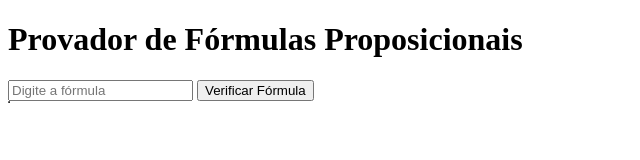
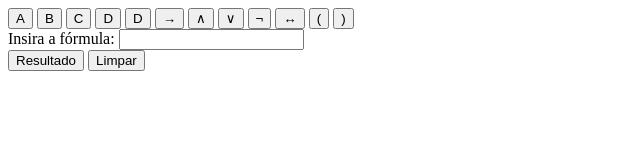
Before and after one commit to kaiomendes15/provador_formulas_proposicionais, a plain HTML site: page index.html in a window 1280 px wide. Shown: the whole page, without its empty margins (0-640 px from the left). Drawn offline with Linux system fonts and the light colour scheme.

Commit message:
feat: html

```diff
--- a/index.html
+++ b/index.html
@@ -1,25 +1,36 @@
 <!DOCTYPE html>
-<html lang="pt">
+<html lang="pt-br">
 <head>
     <meta charset="UTF-8">
     <meta name="viewport" content="width=device-width, initial-scale=1.0">
-    <title>Provador de Fórmulas Proposicionais</title>
-    <link rel="stylesheet" href="styles.css">
-    <script src="script.js"></script>
+    <title>Calculadora</title>
 </head>
 <body>
-
-    <h1>Provador de Fórmulas Proposicionais</h1>
-
-    <input type="text" id="inputFormula" placeholder="Digite a fórmula">
-    <button>Verificar Fórmula</button>
-
-    <div id="resultado"></div>
-
-    <table id="tabelaVerdade" border="1">
-        <thead></thead>
-        <tbody></tbody>
-    </table>
-
+    <div class="container">
+        <div class="options">
+            <button onclick="char('A')">A</button>
+            <button onclick="char('B')">B</button>
+            <button onclick="char('C')">C</button>
+            <button onclick="char('D')">D</button>
+            <button onclick="char('D')">D</button>
+            <button onclick="char('→')">→</button>
+            <button onclick="char('∧')">∧</button>
+            <button onclick="char('∨')">∨</button>
+            <button onclick="char('¬')">¬</button>
+            <button onclick="char('↔')">↔</button>
+            <button onclick="char('(')">(</button>
+            <button onclick="char(')')">)</button>
+        </div>
+        <div class="input-formula">
+            <label for="formula">Insira a fórmula: </label>
+            <input type="text" id="formula">
+        </div>
+        <div class="button">
+            <button class="calculate-btn" onclick="tabelaVerdade()">Resultado</button>
+            <button class="clear-btn" onclick="limpar()">Limpar</button>
+        </div>
+        <div id="result"></div>
+    </div>
+    <script src="script.js"></script>
 </body>
 </html>
--- a/script.js
+++ b/script.js
@@ -1,25 +1,8 @@
-const formula = document.getElementById('formula')
-
-// verifica se possui os conectivos e as proposicoes
-// ainda tem que fazer uma função para verificar se os parenteses estao fechando e se nao possui um conectivo depois do outro.
-export function analisadorLexico(formula) {
-    const simbolosValidos = new Set(['∼', '∧', '∨', '→', '↔', '∨/', '(', ')']); // set n aceita repetição
-    const proposicoes = /^[A-E]$/ // regex para salvar as 5 proposicoes maiusculas.
-
-    // percorre por cada caractere da formula
-    for (let char of formula) {
-
-        // verifica se possui algum dos simbolos validos ou alguma das proposicoes
-        if (!simbolosValidos.has(char) && !proposicoes.test(char)) {
-            return {
-                valido: false,
-                 erro: `Símbolo inválido encontrado: ${char}`
-            }
-        }
-    }
-
-    return { valido: true };
+function char(c) {
+    const formula = document.getElementById('formula');
+    formula.value += c;
+   }
+function limpar(){
+    document.getElementById('formula')=""
+    //adicionar para result ficar vazio quando tiver o resultado
 }
-
-
-analisadorLexico(formula)
```
